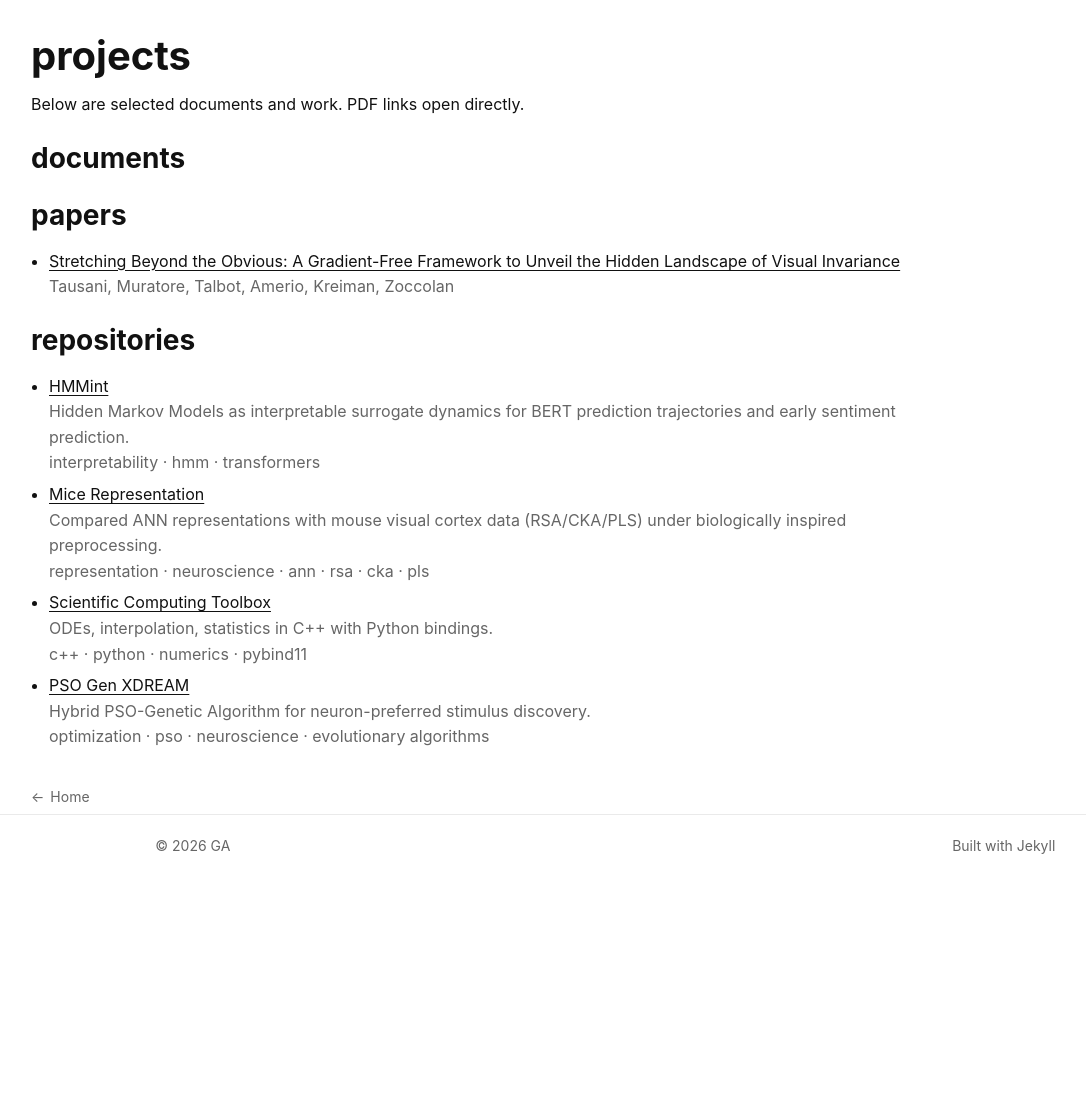
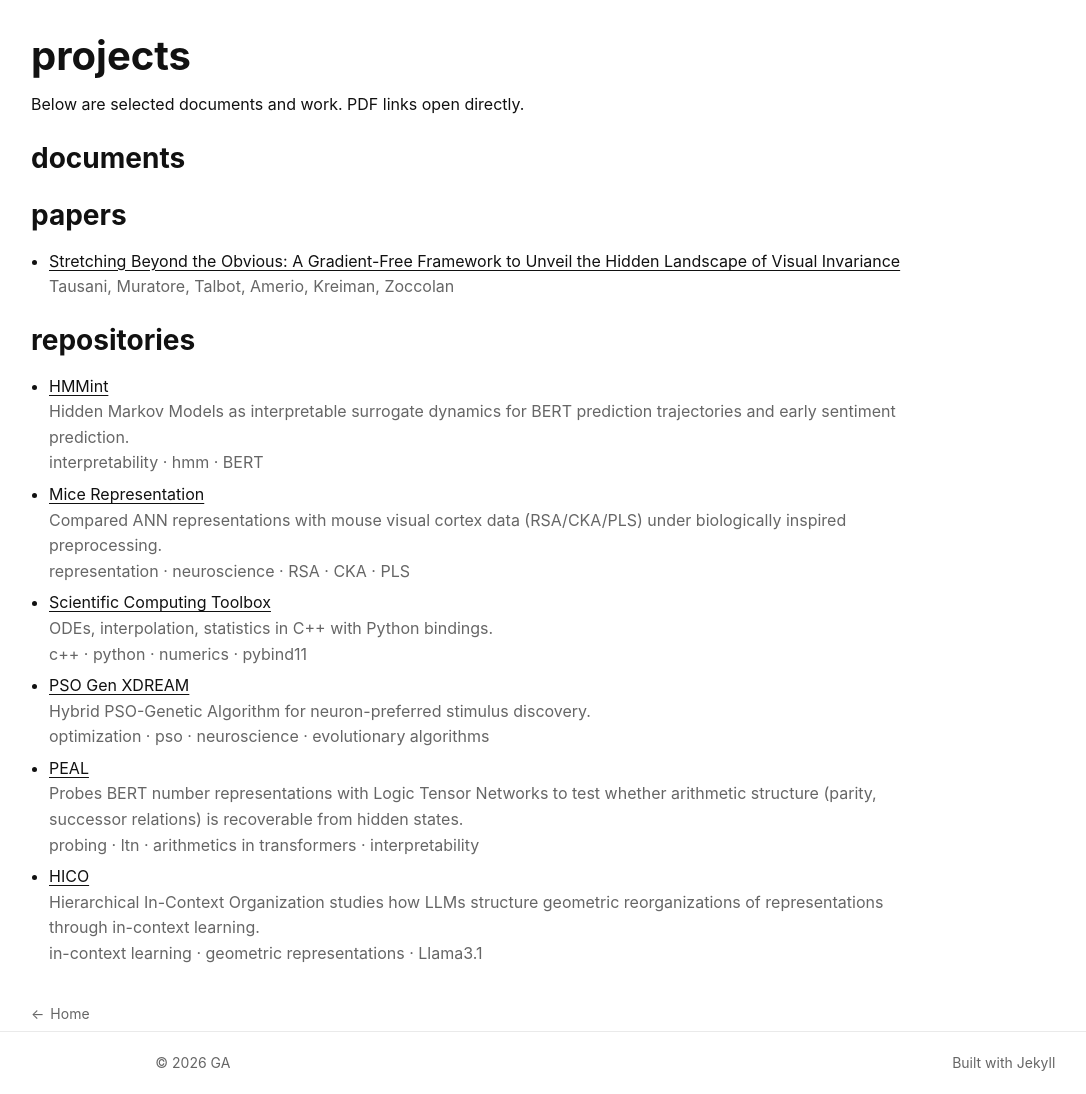
Before and after one commit to Giaco-am/Giaco-am.github.io, a Jekyll site: the page built from projects.md, in a window 1280 px wide. Shown: the whole page, without its empty margins (159-1245 px from the left). Built offline with Jekyll 4.4.1, drawn with Linux system fonts in a browser that asks for light colours; before the commit the page ends 900 px from its top, so only the background shows below that.

Commit message:
added projects 2026

```diff
--- a/_data/repos.yml
+++ b/_data/repos.yml
@@ -1,11 +1,11 @@
 - repo: Giaco-am/HMMint
   title: HMMint
   description: Hidden Markov Models as interpretable surrogate dynamics for BERT prediction trajectories and early sentiment prediction.
-  tags: [interpretability, hmm, transformers]
+  tags: [interpretability, hmm, BERT]
 - repo: Giaco-am/mice-representation
   title: Mice Representation
   description: Compared ANN representations with mouse visual cortex data (RSA/CKA/PLS) under biologically inspired preprocessing.
-  tags: [representation, neuroscience, ann, rsa, cka, pls]
+  tags: [representation, neuroscience, RSA, CKA, PLS]
 - repo: Giaco-am/Scientific_Computing_Toolbox
   title: Scientific Computing Toolbox
   description: ODEs, interpolation, statistics in C++ with Python bindings.
@@ -14,3 +14,11 @@
   title: PSO Gen XDREAM
   description: Hybrid PSO-Genetic Algorithm for neuron-preferred stimulus discovery.
   tags: [optimization, pso, neuroscience, evolutionary algorithms]
+- repo: Project-Hindenburg/peal
+  title: PEAL
+  description: Probes BERT number representations with Logic Tensor Networks to test whether arithmetic structure (parity, successor relations) is recoverable from hidden states.
+  tags: [probing, ltn, arithmetics in transformers, interpretability]
+- repo: Project-Hindenburg/hico
+  title: HICO
+  description: Hierarchical In-Context Organization studies how LLMs structure geometric reorganizations of representations through in-context learning.
+  tags: [in-context learning, geometric representations, Llama3.1]
```
Also changed, not shown: 3 other files.
